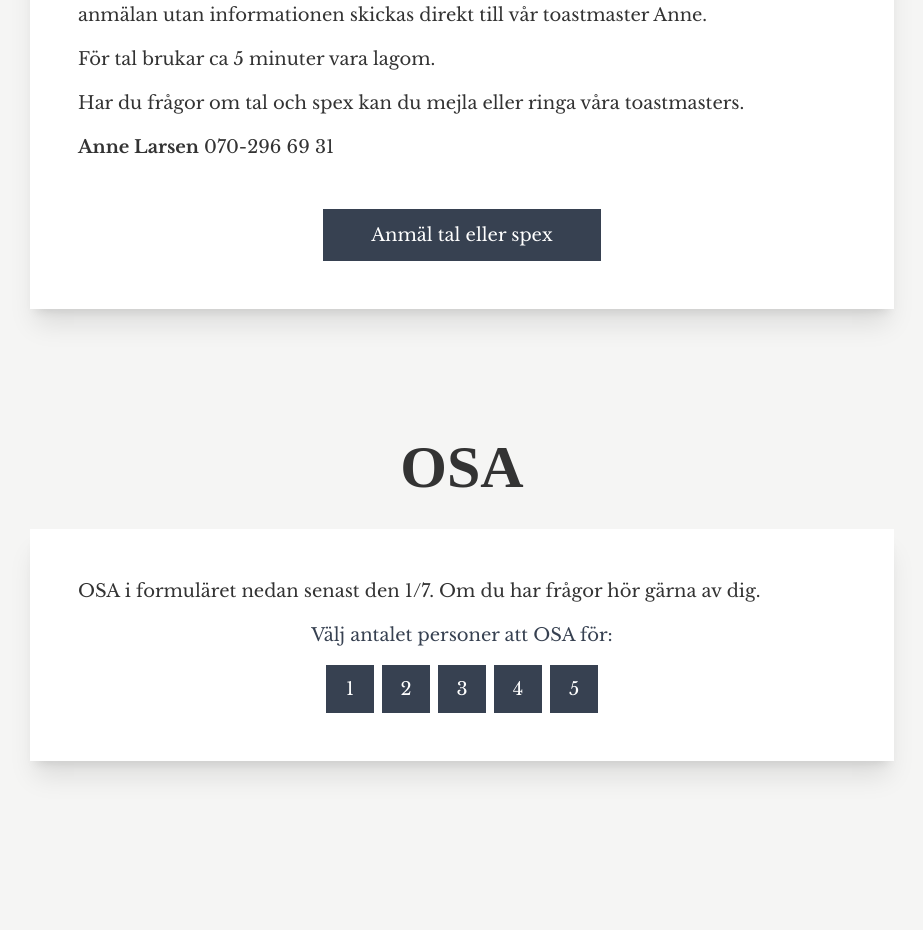
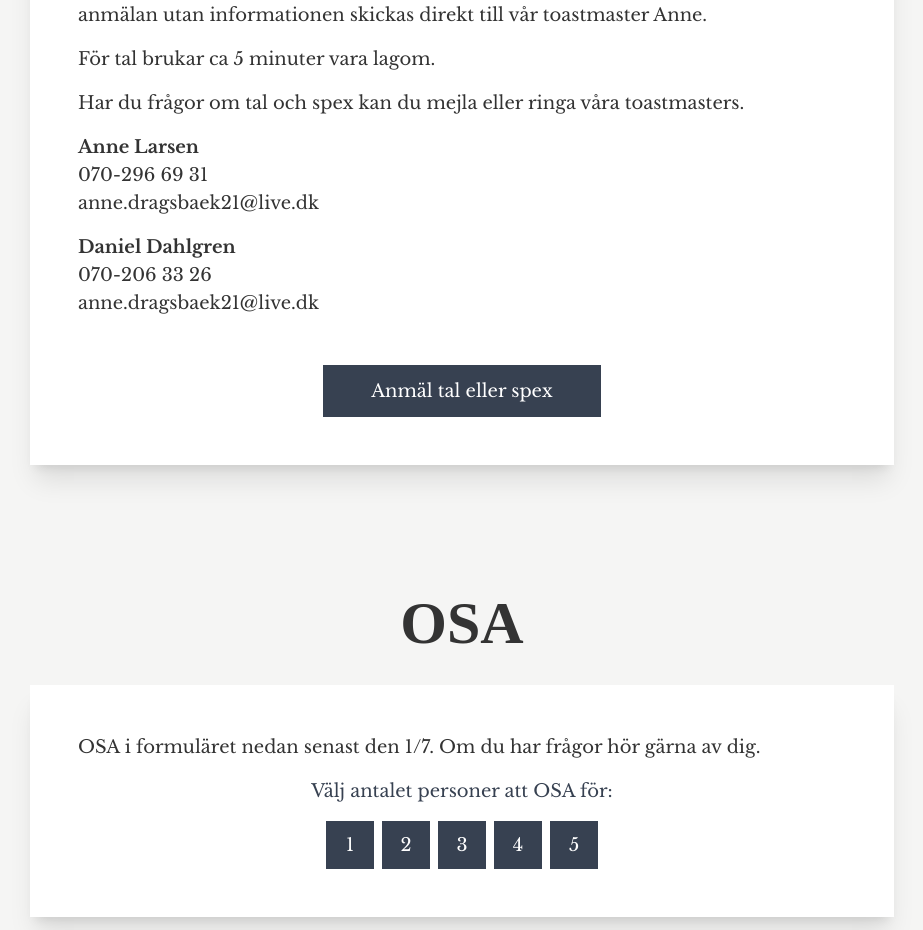
Before and after one commit to webel/danteamanda, a SvelteKit app: page / in a window 1280 px wide. Shown: the part 6722-7652 px from the top of the page, without its empty margins (338-1261 px from the left). Built offline with nearby package versions, Linux system fonts and the light colour scheme; a web font is replaced by a local one.

Commit message:
Updated best people info.

```diff
--- a/src/routes/+page.svelte
+++ b/src/routes/+page.svelte
@@ -165,7 +165,14 @@
 
 				<p>För tal brukar ca 5 minuter vara lagom.</p>
 				<p>Har du frågor om tal och spex kan du mejla eller ringa våra toastmasters.</p>
-				<p><b>Anne Larsen</b> 070-296 69 31</p>
+				<p>
+					<b>Anne Larsen</b><br />
+					070-296 69 31 <br /> anne.dragsbaek21@live.dk
+				</p>
+				<p>
+					<b>Daniel Dahlgren</b><br />
+					070-206 33 26 <br /> anne.dragsbaek21@live.dk
+				</p>
 			</div>
 
 			{#if formParam === 'tal'}
@@ -235,15 +242,17 @@
 					<input type="hidden" name="_append" value="false" />
 					{#each Array(numberOfOSA) as _, number}
 						<p class="text-center col-span-1 md:col-span-2 text-gray-700">Person {number + 1}</p>
-						<input type="hidden" name="osa" value={number} />
+						<input type="hidden" name="osa" value="person-{number + 1}" />
 						{#each osaForm as { name, label, type, required }}
 							<div class="mb-4 flex flex-col justify-between">
-								<label class="block text-gray-700 text-sm font-bold mb-2" for={name}>{label}</label>
+								<label class="block text-gray-700 text-sm font-bold mb-2" for={name + number}
+									>{label}</label
+								>
 								<input
 									class="shadow appearance-none border rounded w-full py-2 px-3 text-gray-700 leading-tight focus:outline-none focus:shadow-outline"
 									{type}
-									id={name}
-									{name}
+									id={name + number}
+									name={name + number}
 									{required}
 								/>
 							</div>
```
